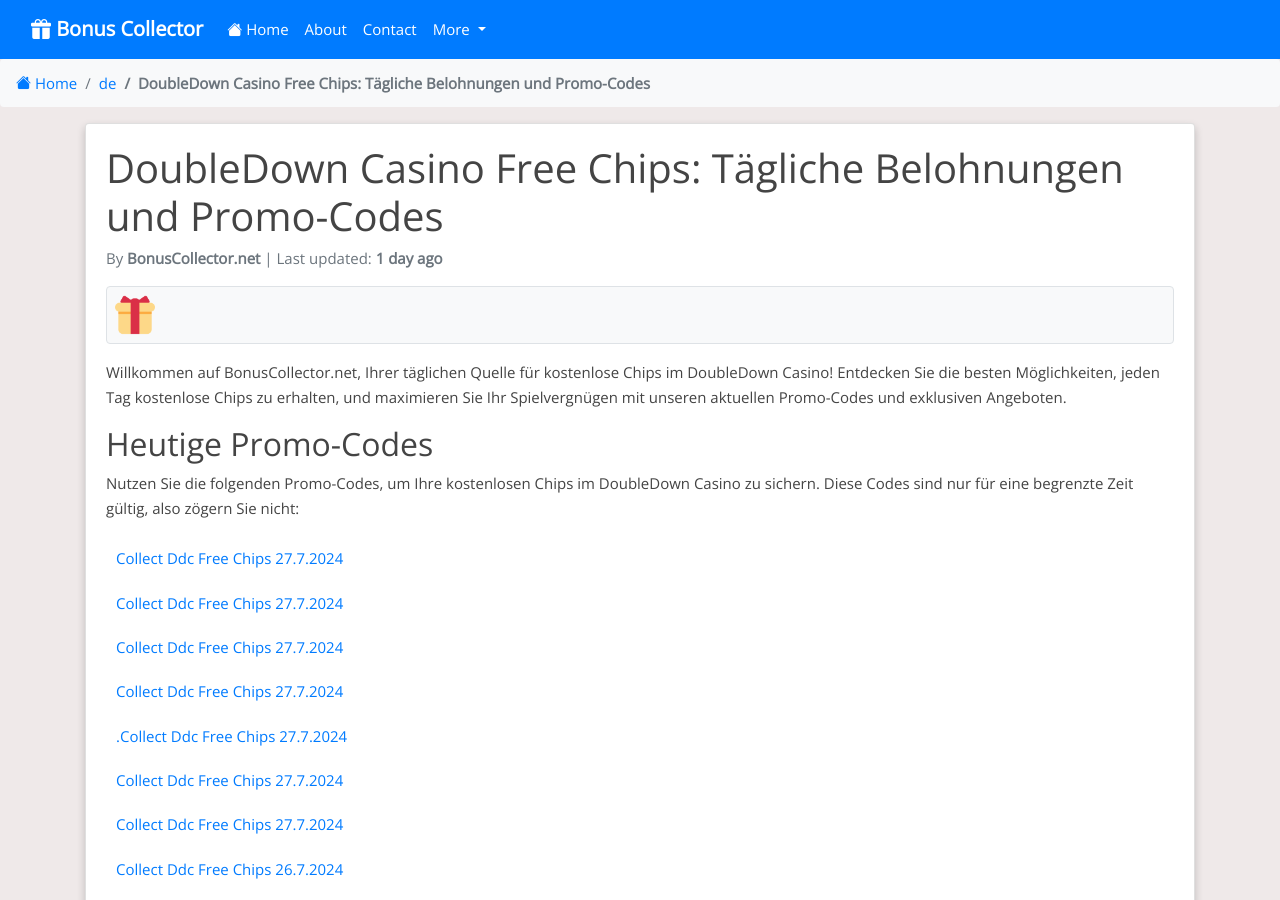
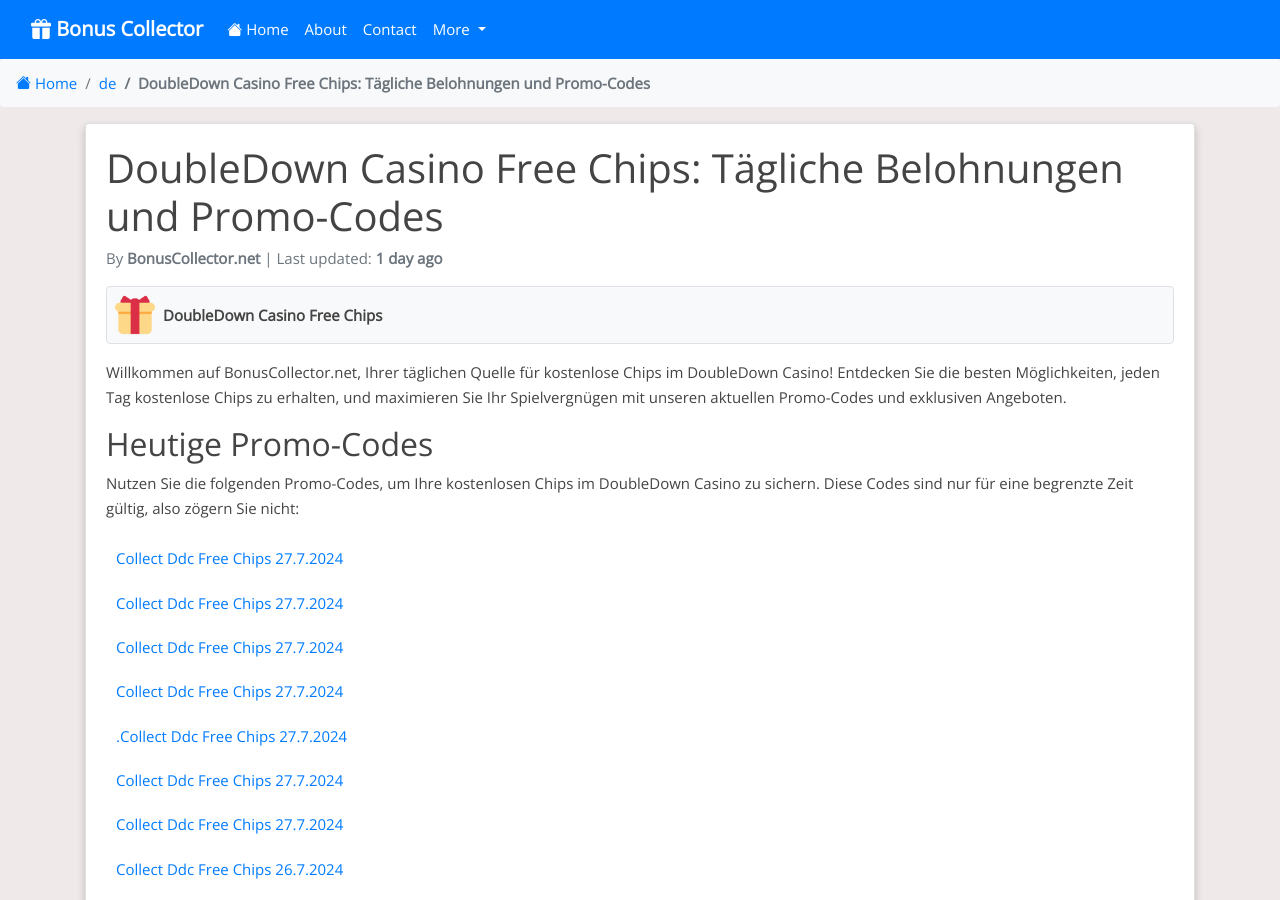
Before and after one commit to Prollad99/bs-net, a Jekyll site: the page built from de/_posts/2024-07-19-doubledown-casino.md, in a window 1280 px wide and 900 px high. Built offline with Jekyll 4.4.1, drawn with Linux system fonts in a browser that asks for light colours; nearby versions of some CDN libraries; comment, search, counter and statistics services are not loaded.

Commit message:
Update 2024-07-19-doubledown-casino.md

```diff
--- a/de/_posts/2024-07-19-doubledown-casino.md
+++ b/de/_posts/2024-07-19-doubledown-casino.md
@@ -9,6 +9,8 @@
 permalink: /de/doubledown-casino-free-chips/
 image: /assets/images/doubledown-casino.jpeg
 include_file: doubledown-casino.html
+manifest: /manifests/de/doubledown-casino.json
+app_name: "DoubleDown Casino Free Chips"
 ---
 
 Willkommen auf BonusCollector.net, Ihrer täglichen Quelle für kostenlose Chips im DoubleDown Casino! Entdecken Sie die besten Möglichkeiten, jeden Tag kostenlose Chips zu erhalten, und maximieren Sie Ihr Spielvergnügen mit unseren aktuellen Promo-Codes und exklusiven Angeboten.
```
